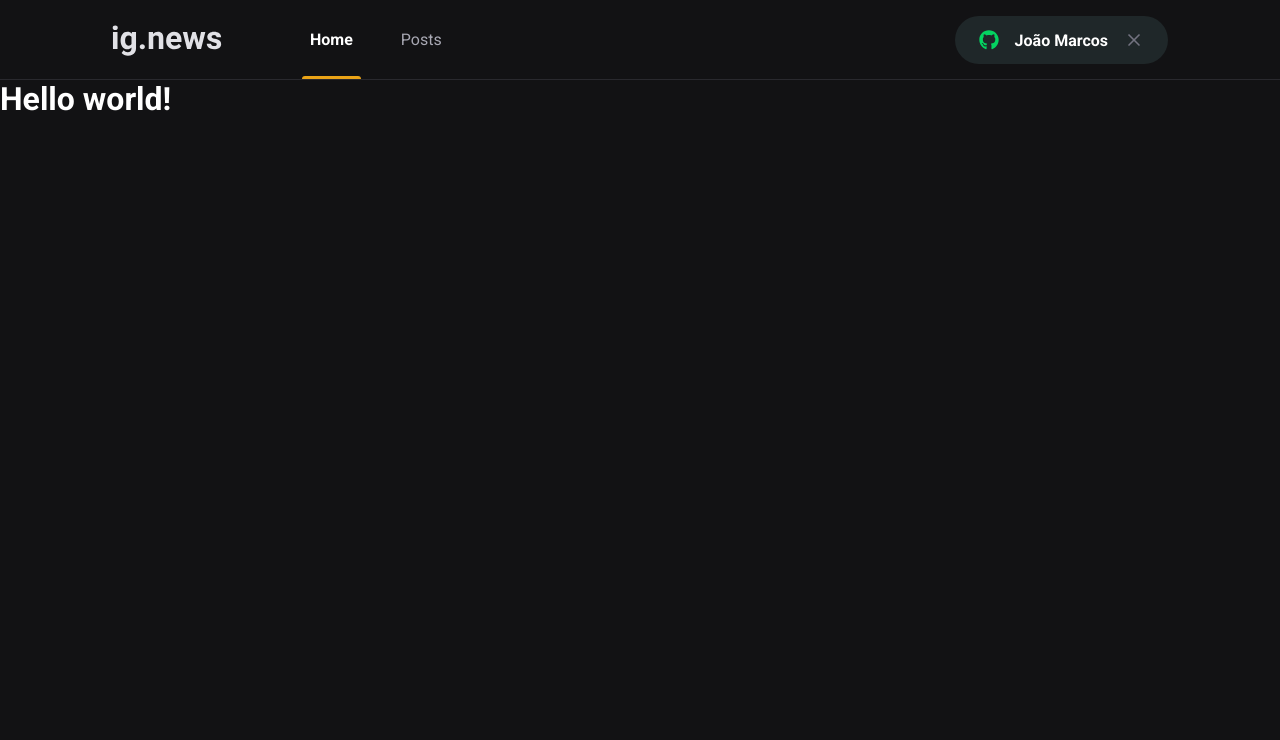
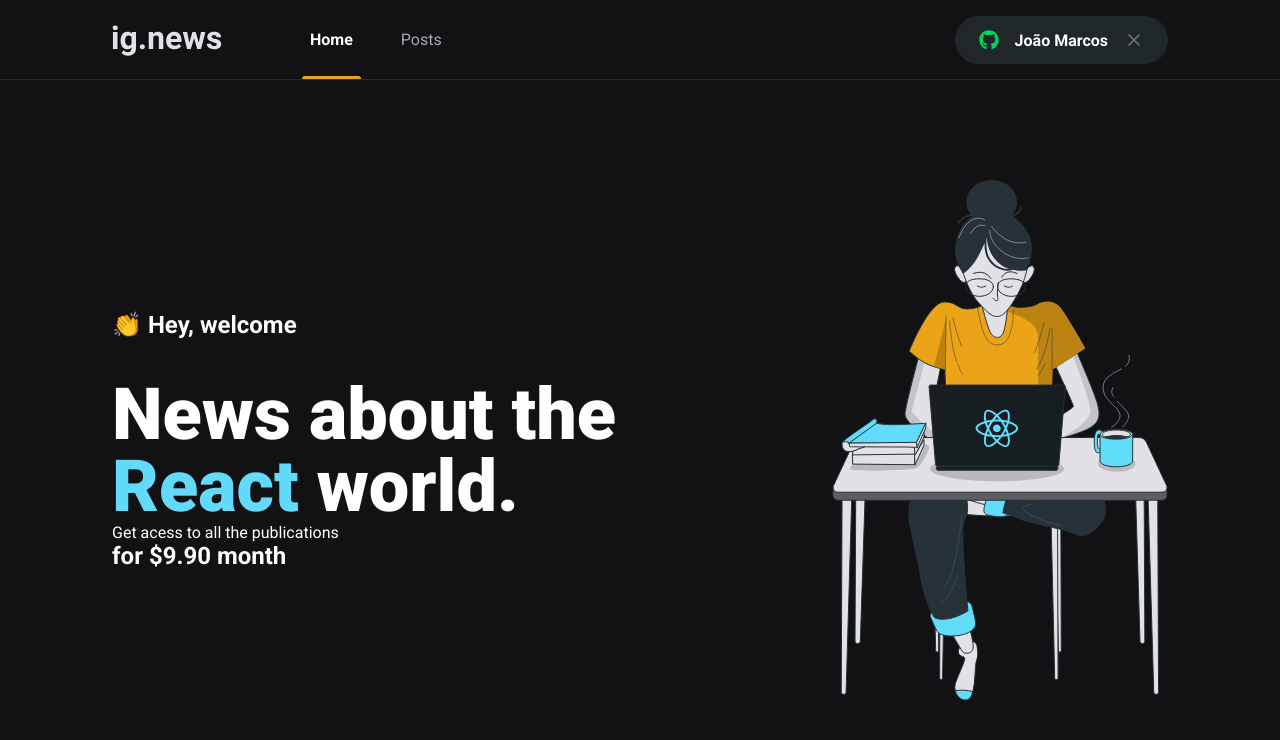
Before and after one commit to joaomarcos98/ignews, a Next.js app: page / in a window 1280 px wide. Shown: the top 740 px of the page. Built offline with nearby package versions, Linux system fonts and the light colour scheme.

Commit message:
Adding scss to home

```diff
--- /dev/null
+++ b/src/pages/home.module.scss
@@ -0,0 +1,41 @@
+.contentContainer {
+    max-width: 1120px;
+    margin: 0 auto;
+    padding: 0 2rem;
+    height: calc(100vh - 5rem);
+
+    display: flex;
+    align-items: center;
+    justify-content: space-between;
+}
+
+.hero {
+    max-width: 600px;
+
+    > span {
+        font-size: 1.5rem;
+        font-weight: bold;
+    }
+
+    h1 {
+        font-size: 4.5rem;
+        line-height: 4.5rem;
+        font-weight: 900;
+        margin-top: 2.5rem;
+
+        span {
+            color: var(--cyan-500);
+        }
+    }
+
+    p {
+        font-size: 1.5rem;
+        line-height: 2.25rem;
+        margin-top: 1.5rem;
+
+        span {
+            color: var(--cyan-500);
+            font-weight: bold;
+        }
+    }
+}
--- a/src/pages/index.tsx
+++ b/src/pages/index.tsx
@@ -1,13 +1,23 @@
 import Head from "next/head";
+
+import styles from "./home.module.scss"
 
 export default function Home() {
   return (
 
     <>
       <Head>
-        <title>Início | Ig.news</title>
+        <title>Home | Ig.news</title>
       </Head>
-      <h1 >Hello world!</h1>
+      <main className={styles.contentContainer}>
+        <section className={styles.hero}>
+          <span>👏 Hey, welcome</span>
+          <h1>News about the <span>React</span> world.</h1>
+          Get acess to all the publications <br />
+          <span>for $9.90 month</span>
+        </section>
+        <img src="/images/avatar.svg" alt="Girl coding" />
+      </main>
     </>
 
   )
```
